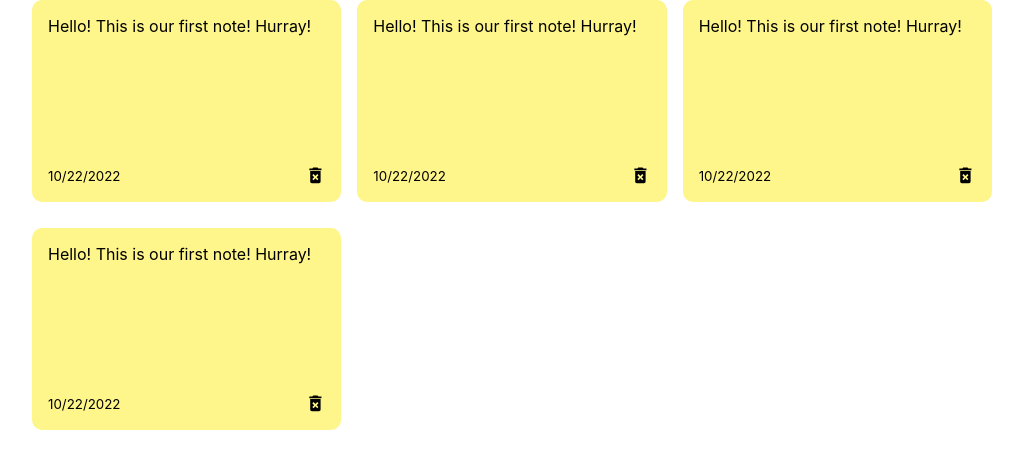
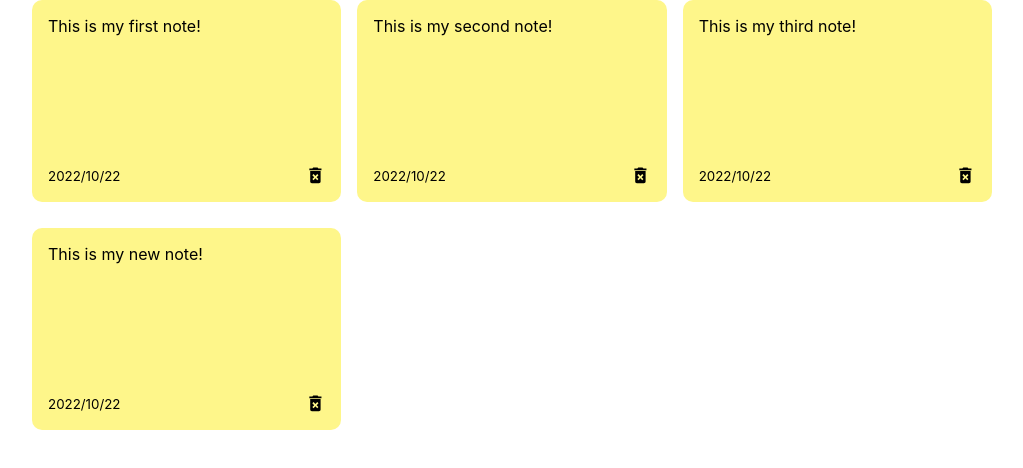
Before and after one commit to Jangchaeyun/notes, a React (Create React App) app: page / in a window 1280 px wide. Shown: the top 468 px of the page, without its empty margins (128-1151 px from the left). Built offline with nearby package versions, Linux system fonts and the light colour scheme.

Commit message:
Making our NotesList/Note dynamic

```diff
--- a/src/App.js
+++ b/src/App.js
@@ -1,8 +1,33 @@
+import { useState } from "react";
+import { nanoid } from "nanoid"
 import NotesList from "./components/NotesList";
 
 const App = () => {
+  const [notes, setNotes] = useState([
+    {
+      id: nanoid(),
+      text: "This is my first note!",
+      date: "2022/10/22",
+    },
+    {
+      id: nanoid(),
+      text: "This is my second note!",
+      date: "2022/10/22",
+    },
+    {
+      id: nanoid(),
+      text: "This is my third note!",
+      date: "2022/10/22",
+    },
+    {
+      id: nanoid(),
+      text: "This is my new note!",
+      date: "2022/10/22",
+    },
+  ]);
+
   return <div className="container">
-    <NotesList/>
+    <NotesList notes={notes}/>
   </div>
 }
 
--- a/src/components/Note.js
+++ b/src/components/Note.js
@@ -1,10 +1,10 @@
 import { MdDeleteForever } from 'react-icons/md';
 
-const Note = () => {
+const Note = ({ id, text, date }) => {
     return <div className="note">
-        <span>Hello! This is our first note! Hurray!</span>
+        <span>{text}</span>
         <div className="note-footer">
-            <small>10/22/2022</small>
+            <small>{date}</small>
             <MdDeleteForever className='delete-icon' size='1.3em' />
         </div>
     </div>;
--- a/src/components/NotesList.js
+++ b/src/components/NotesList.js
@@ -1,12 +1,11 @@
 import Note from './Note'
 
-const NotesList = () => {
+const NotesList = ({ notes }) => {
     return (
         <div className="notes-list">
-            <Note />
-            <Note />
-            <Note />
-            <Note />
+            {notes.map((note) => (
+                <Note id={note.id} text={note.text} date={note.date} />
+            ))}
         </div>
     );
 };
```
